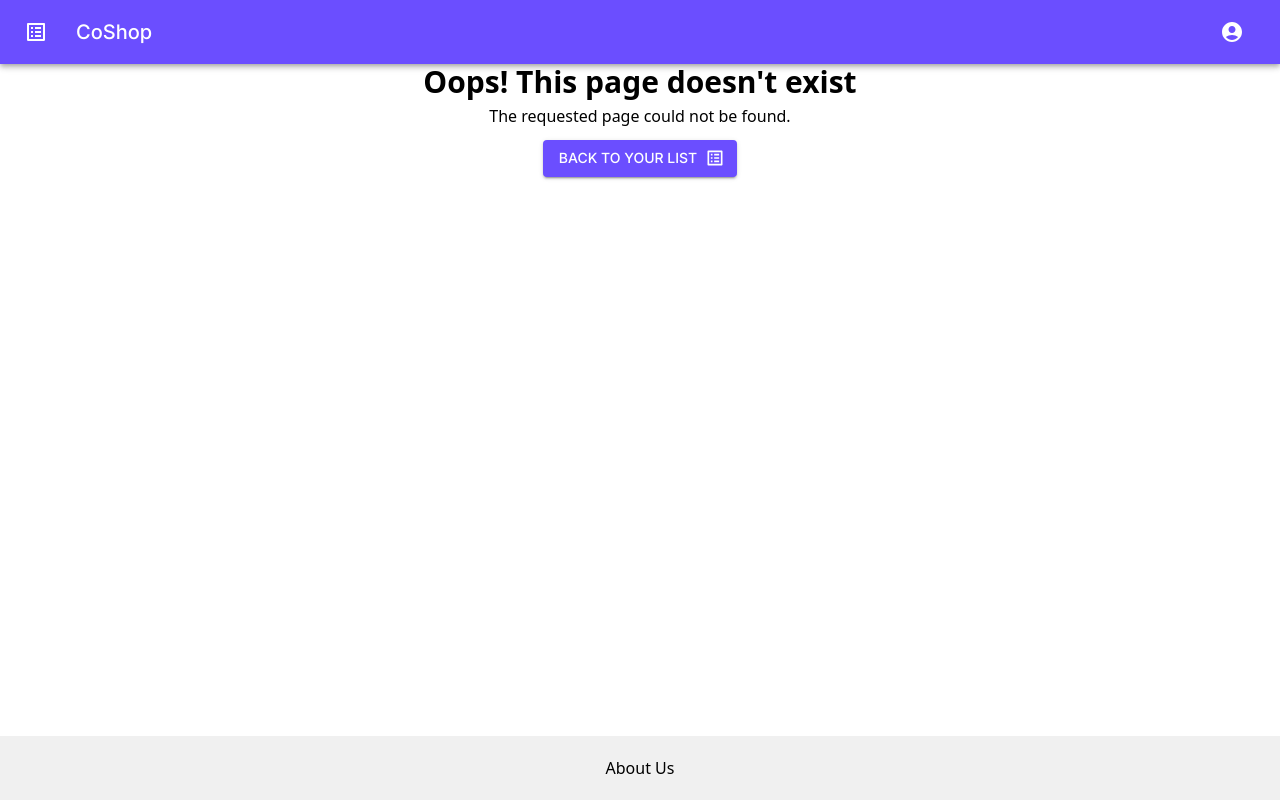
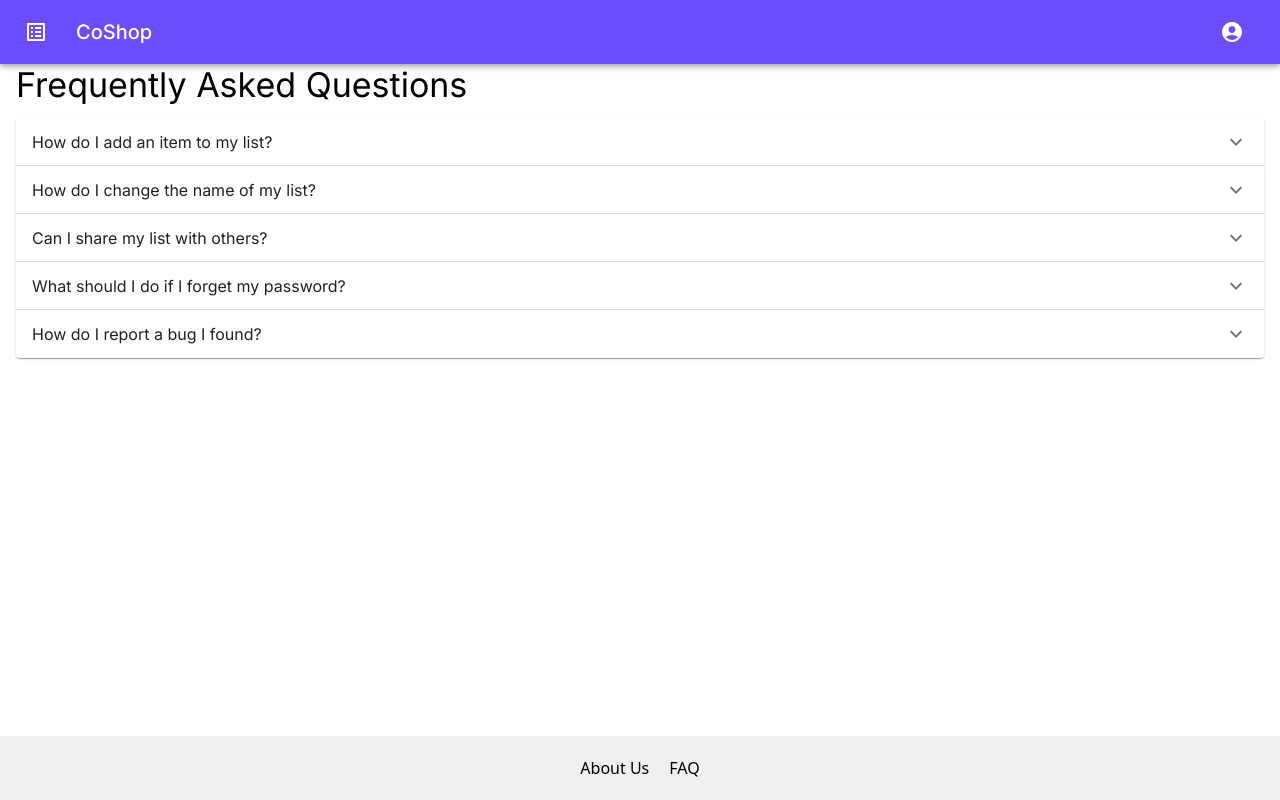
Before and after one commit to thecoshopteam/coshop-web, a React (Vite) app: page /faq in a window 1280 px wide. Built offline with nearby package versions, Linux system fonts and the light colour scheme; no server answers; sample sign-in values are in the browser's storage.

Commit message:
Added FAQ page to footer

```diff
--- a/src/App.jsx
+++ b/src/App.jsx
@@ -18,6 +18,7 @@ import List from "./pages/List";
 import Profile from "./pages/Profile";
 import NotFound from "./pages/NotFound";
 import AboutUs from "./pages/AboutUs";
+import FAQ from "./pages/FAQ";
 
 // Theme imports
 import { ThemeProvider } from "@mui/material";
@@ -95,6 +96,16 @@ const App = () => {
                 </ProtectedRoute>
               }
             />
+            <Route
+              path="/faq"
+              element={
+                <ProtectedRoute>
+                  <AppLayout>
+                    <FAQ />
+                  </AppLayout>
+                </ProtectedRoute>
+              }
+            />
           </Routes>
         </Router>
       </ThemeProvider>
--- a/src/components/Footer.jsx
+++ b/src/components/Footer.jsx
@@ -11,9 +11,12 @@ const Footer = () => {
         padding: "20px",
         textAlign: "center",
         zIndex: 1000,
+        display: "flex",
+        justifyContent: "center"
       }}
     >
-      <Link to="/about-us">About Us</Link>
+      <Link to="/about-us" style={{ marginRight: "20px" }}>About Us</Link>
+      <Link to="/faq">FAQ</Link>
     </footer>
   );
 };
--- /dev/null
+++ b/src/pages/FAQ.jsx
@@ -0,0 +1,35 @@
+import React from 'react';
+import { Typography, Accordion, AccordionSummary, AccordionDetails } from '@mui/material';
+import ExpandMoreIcon from '@mui/icons-material/ExpandMore';
+
+const FAQ = () => {
+    const faqs = [
+        { question: "How do I add an item to my list?", answer: "Navigate to the List tab and click 'Add Item'." },
+        { question: "How do I change the name of my list?", answer: "Navigate to the List tab and simply click the title of the list to edit it." },
+        { question: "Can I share my list with others?", answer: "Yes. Currently the only way to do this is via an image download on the list page. This can then be shared to others." },
+        { question: "What should I do if I forget my password?", answer: "Click on the 'Forgot Password' link on the login page to reset your password." },
+        { question: "How do I report a bug I found?", answer: "Navigate to the Profile icon in the top right. Click it and you will see the option to report a bug." },
+    ];
+
+    return (
+        <div>
+            <Typography variant="h4" gutterBottom>
+                Frequently Asked Questions
+            </Typography>
+            {faqs.map((faq, index) => (
+                <Accordion key={index}>
+                    <AccordionSummary expandIcon={<ExpandMoreIcon />}>
+                        <Typography>{faq.question}</Typography>
+                    </AccordionSummary>
+                    <AccordionDetails>
+                        <Typography>
+                            {faq.answer}
+                        </Typography>
+                    </AccordionDetails>
+                </Accordion>
+            ))}
+        </div>
+    );
+};
+
+export default FAQ;
```
